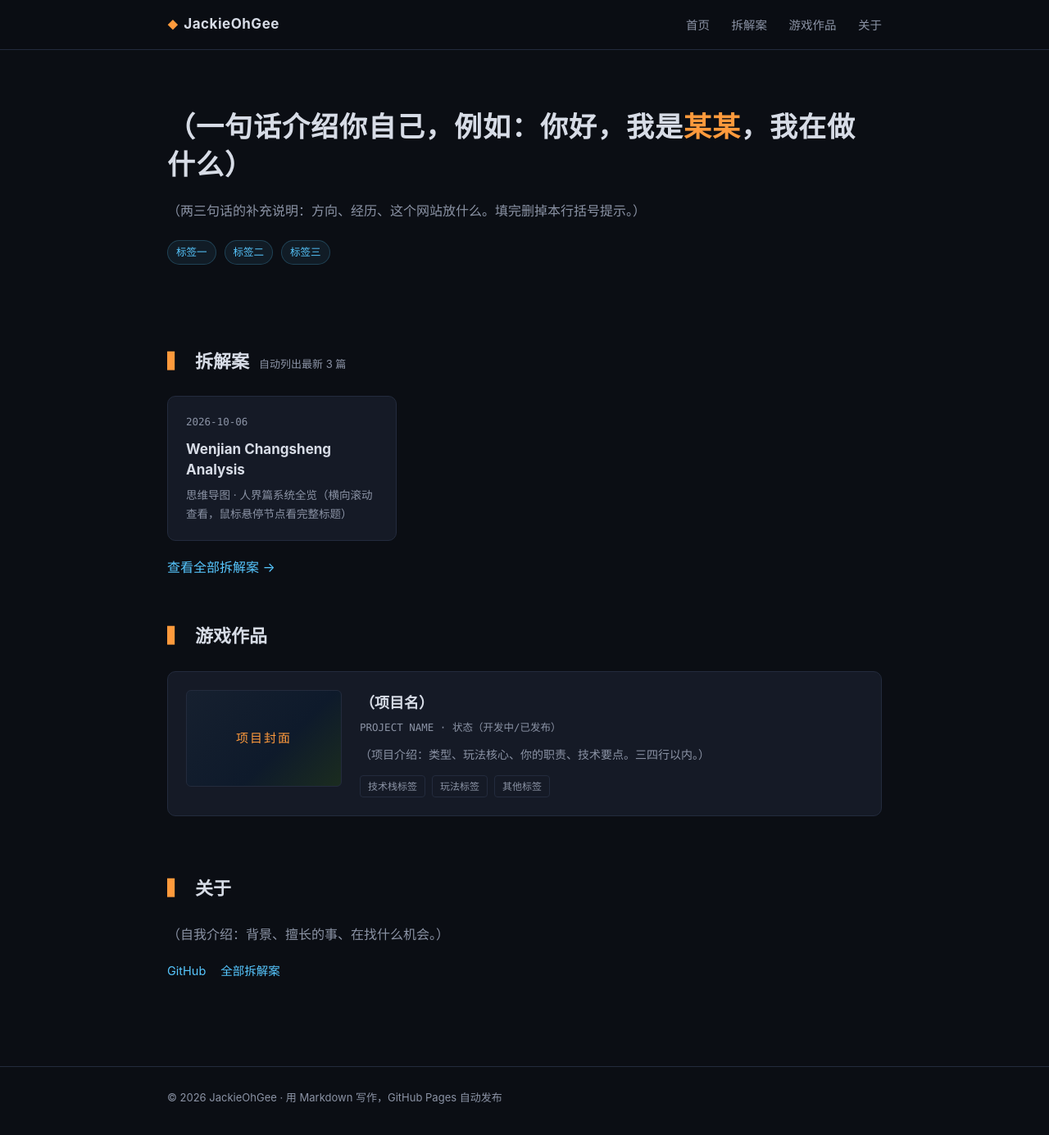
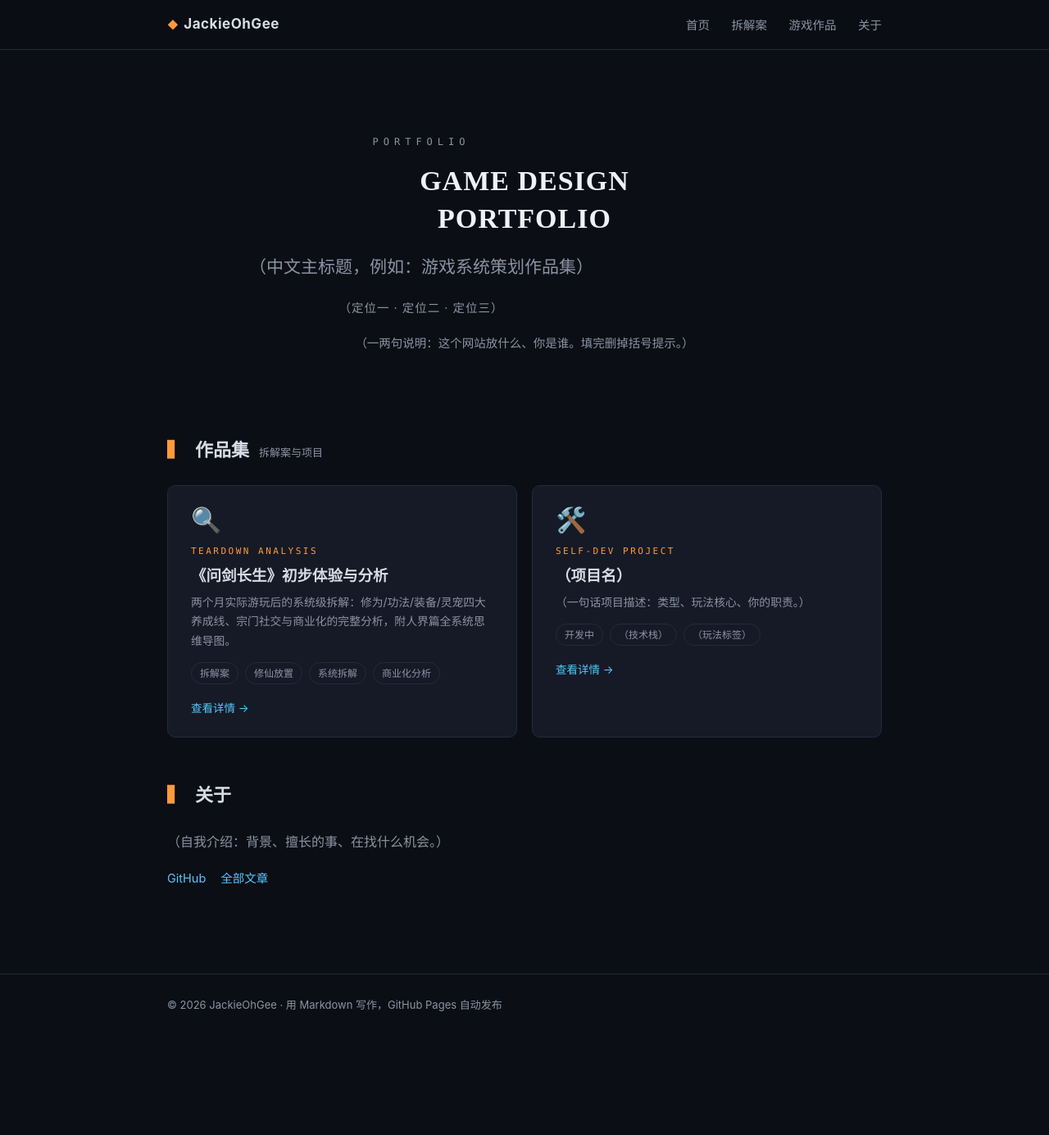
Before and after one commit to JackieOhGee/jackieohgee.github.io, a Jekyll site: the page built from index.html, in a window 1280 px wide and 1385 px high. Shown: the whole window at 82% size. Built offline with Jekyll 4.4.1, drawn with Linux system fonts in a browser that asks for light colours.

Commit message:
重构对齐参考站：Hero 英文大标题+中文副题+定位行，统一作品卡网格（emoji/英文分类/tags/查看详情），修文章 front matter 丢失（乱码根因）

```diff
--- a/_posts/2026-10-06-wenjian-changsheng-analysis.md
+++ b/_posts/2026-10-06-wenjian-changsheng-analysis.md
@@ -1,3 +1,15 @@
+---
+layout: post
+title: 《问剑长生》初步体验与分析
+subtitle: 修仙放置挂机 · 系统全拆解（人界篇）
+category: 拆解案
+tags: [修仙放置, 系统拆解, 商业化分析]
+icon: 🔍
+tagline: TEARDOWN ANALYSIS
+date: 2026-10-06
+excerpt: 两个月实际游玩后的系统级拆解：修为/功法/装备/灵宠四大养成线、宗门社交与商业化的完整分析，附人界篇全系统思维导图。
+---
+
 <div class="mindmap-card">
   <div class="mindmap-title">思维导图 · 人界篇系统全览（横向滚动查看，鼠标悬停节点看完整标题）</div>
   <div class="mindmap-scroll"><img src="../../assets/img/wjcs/mindmap.svg" alt="问剑长生（人界篇）系统拆解思维导图"></div>
--- a/assets/css/main.css
+++ b/assets/css/main.css
@@ -255,3 +255,49 @@ a:hover { color: var(--accent); }
 @media (max-width: 720px) {
   .pdf-card iframe { height: 560px; }
 }
+
+/* ============ 参考站风格（2026-10 对齐重构） ============ */
+/* Hero：英文大标题全大写宽字距 */
+.hero { text-align: center; padding: 84px 0 56px; }
+.hero-kicker {
+  font-family: var(--mono); font-size: 12px; letter-spacing: 6px;
+  color: var(--accent); margin-bottom: 14px;
+}
+.hero-title-en {
+  font-size: clamp(38px, 6vw, 58px); font-weight: 800; line-height: 1.12;
+  letter-spacing: 4px; color: #eef2f8; margin: 0;
+}
+.hero-title-zh { font-family: var(--serif); font-size: 21px; color: var(--text); margin-top: 18px; }
+.hero-position { color: var(--cyan); font-size: 14.5px; letter-spacing: 1px; margin-top: 10px; }
+.hero-desc { color: var(--text-dim); font-size: 14.5px; max-width: 560px; margin: 14px auto 0; }
+.hero-tags { justify-content: center; }
+
+/* 统一作品卡（参考站：emoji+英文分类+标题+描述+chips+链接） */
+.post-list { grid-template-columns: repeat(2, 1fr); gap: 18px; }
+.work-card {
+  position: relative; display: block;
+  background: var(--card); border: 1px solid var(--line);
+  border-radius: var(--radius); padding: 26px 28px 22px;
+  color: var(--text);
+  transition: border-color .18s, background .18s, transform .18s;
+}
+.work-card:hover { border-color: rgba(255, 154, 60, 0.55); background: var(--card-hover); transform: translateY(-2px); color: var(--text); }
+.work-icon { font-size: 30px; line-height: 1; margin-bottom: 14px; }
+.work-en {
+  font-family: var(--mono); font-size: 11px; letter-spacing: 2.5px;
+  color: var(--accent); margin-bottom: 8px;
+}
+.work-title { font-size: 18.5px; line-height: 1.4; margin: 0 0 8px; }
+.work-desc { color: var(--text-dim); font-size: 13.8px; line-height: 1.7; margin: 0 0 14px; }
+.work-tags { display: flex; flex-wrap: wrap; gap: 8px; margin-bottom: 14px; }
+.work-tags span {
+  font-size: 12px; color: var(--text-dim);
+  border: 1px solid var(--line); padding: 2px 10px; border-radius: 99px;
+}
+.work-link { font-size: 13.5px; color: var(--cyan); }
+.work-card:hover .work-link { color: var(--accent); }
+
+@media (max-width: 720px) {
+  .post-list { grid-template-columns: 1fr; }
+  .hero { padding: 56px 0 40px; }
+}
--- a/index.html
+++ b/index.html
@@ -1,61 +1,58 @@
 ---
 layout: default
 ---
-<!-- ============ Hero（填：你是谁、一句话定位） ============ -->
+<!-- ============ Hero（英文大标题 + 中文副题 + 定位行 + 说明） ============ -->
 <section class="hero">
-  <h1>（一句话介绍你自己，例如：你好，我是<em>某某</em>，我在做什么）</h1>
-  <p>（两三句话的补充说明：方向、经历、这个网站放什么。填完删掉本行括号提示。）</p>
-  <div class="hero-tags">
-    <span>标签一</span><span>标签二</span><span>标签三</span>
-  </div>
+  <p class="hero-kicker">PORTFOLIO</p>
+  <h1 class="hero-title-en">GAME DESIGN<br>PORTFOLIO</h1>
+  <p class="hero-title-zh">（中文主标题，例如：游戏系统策划作品集）</p>
+  <p class="hero-position">（定位一 · 定位二 · 定位三）</p>
+  <p class="hero-desc">（一两句说明：这个网站放什么、你是谁。填完删掉括号提示。）</p>
 </section>
 
-<!-- ============ 拆解案（最新 3 篇自动显示；加文章见 _posts/_TEMPLATE.md） ============ -->
-<section class="section" id="articles">
-  <h2 class="section-title">拆解案 <small>自动列出最新 3 篇</small></h2>
+<!-- ============ 作品集（拆解案 + 项目统一网格，自动 + 手动混合） ============ -->
+<section class="section" id="works">
+  <h2 class="section-title">作品集 <small>拆解案与项目</small></h2>
+  <div class="post-list">
+
+    {% assign posts = site.posts | sort: date | reverse %}
+    {% for post in posts %}
+    <a class="work-card" href="{{ post.url | relative_url }}">
+      <div class="work-icon">{{ post.icon | default: '📄' }}</div>
+      <div class="work-en">{{ post.tagline | default: 'ARTICLE' }}</div>
+      <h2 class="work-title">{{ post.title }}</h2>
+      <p class="work-desc">{{ post.excerpt | strip_html | truncate: 72 }}</p>
+      <div class="work-tags">
+        {% if post.category %}<span>{{ post.category }}</span>{% endif %}
+        {% if post.tags %}{% for t in post.tags %}<span>{{ t }}</span>{% endfor %}{% endif %}
+      </div>
+      <span class="work-link">查看详情 →</span>
+    </a>
+    {% endfor %}
+
+    <!-- 手动项目卡（照此格式加你的游戏项目；不需要可整块删除） -->
+    <a class="work-card" href="#works">
+      <div class="work-icon">🛠️</div>
+      <div class="work-en">SELF-DEV PROJECT</div>
+      <h2 class="work-title">（项目名）</h2>
+      <p class="work-desc">（一句话项目描述：类型、玩法核心、你的职责。）</p>
+      <div class="work-tags"><span>开发中</span><span>（技术栈）</span><span>（玩法标签）</span></div>
+      <span class="work-link">查看详情 →</span>
+    </a>
+
+  </div>
   {% assign posts = site.posts | sort: date | reverse %}
   {% if posts.size == 0 %}
-  <p class="empty-hint">还没有文章——把 <code>_posts/_TEMPLATE.md</code> 复制一份、去掉文件名下划线开始写，推送后这里自动出现。</p>
+  <p class="empty-hint">还没有文章——复制 <code>_posts/_TEMPLATE.md</code> 写第一篇，卡片会自动出现在这里。</p>
   {% endif %}
-  <div class="post-list">
-    {% for post in posts limit: 3 %}
-    <a class="post-card" href="{{ post.url | relative_url }}">
-      <div class="post-card-meta">
-        {% if post.category %}<span class="post-category">{{ post.category }}</span>{% endif %}
-        <time>{{ post.date | date: '%Y-%m-%d' }}</time>
-      </div>
-      <h2 class="post-card-title">{{ post.title }}</h2>
-      {% if post.subtitle %}<p class="post-card-sub">{{ post.subtitle }}</p>{% endif %}
-      <p class="post-card-excerpt">{{ post.excerpt | strip_html | truncate: 80 }}</p>
-    </a>
-    {% endfor %}
-  </div>
-  {% if posts.size > 0 %}<p style="margin-top:18px"><a href="{{ '/articles/' | relative_url }}">查看全部拆解案 →</a></p>{% endif %}
 </section>
 
-<!-- ============ 游戏作品（填：项目信息；不需要可整段删除） ============ -->
-<section class="section" id="projects">
-  <h2 class="section-title">游戏作品</h2>
-
-  <div class="project-card">
-    <div class="project-cover">项目封面</div>
-    <div class="project-body">
-      <h3>（项目名）</h3>
-      <div class="project-en">PROJECT NAME · 状态（开发中/已发布）</div>
-      <p>（项目介绍：类型、玩法核心、你的职责、技术要点。三四行以内。）</p>
-      <div class="project-tags">
-        <span>技术栈标签</span><span>玩法标签</span><span>其他标签</span>
-      </div>
-    </div>
-  </div>
-</section>
-
-<!-- ============ 关于（填：自我介绍与链接） ============ -->
+<!-- ============ 关于 ============ -->
 <section class="about" id="about">
   <h2 class="section-title">关于</h2>
   <p>（自我介绍：背景、擅长的事、在找什么机会。）</p>
   <div class="about-links">
     <a href="https://github.com/JackieOhGee" target="_blank">GitHub</a>
-    <a href="{{ '/articles/' | relative_url }}">全部拆解案</a>
+    <a href="{{ '/articles/' | relative_url }}">全部文章</a>
   </div>
 </section>
```
Also changed, not shown: _layouts/list.html (+9 -7 lines).
